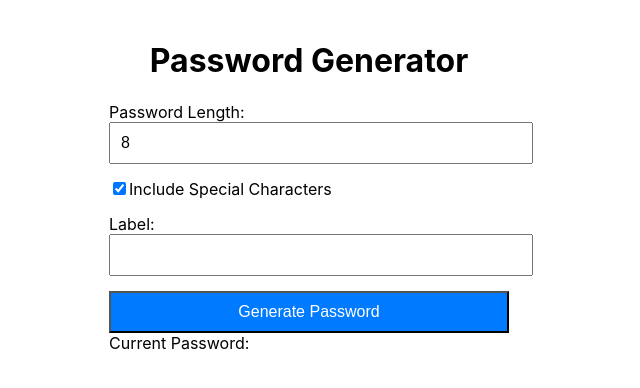
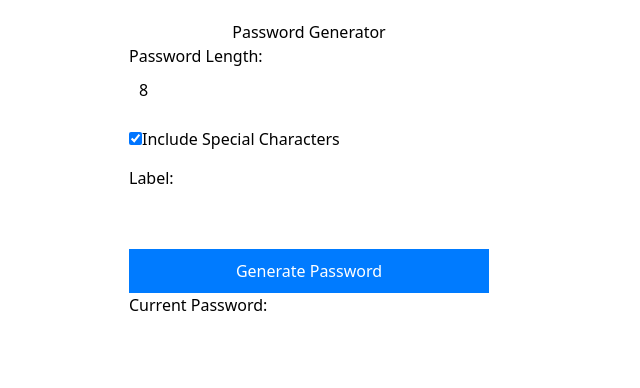
Before and after one commit to Shraghav/Password-Generator, a React (Create React App) app: page / in a window 1280 px wide. Shown: the top 388 px of the page, without its empty margins (331-971 px from the left). Built offline with nearby package versions, Linux system fonts and the light colour scheme.

Commit message:
Tailwand CSS updates

```diff
--- a/package.json
+++ b/package.json
@@ -35,5 +35,8 @@
       "last 1 firefox version",
       "last 1 safari version"
     ]
+  },
+  "devDependencies": {
+    "tailwindcss": "^3.4.4"
   }
 }
--- a/src/index.css
+++ b/src/index.css
@@ -1,13 +1,3 @@
-body {
-  margin: 0;
-  font-family: -apple-system, BlinkMacSystemFont, 'Segoe UI', 'Roboto', 'Oxygen',
-    'Ubuntu', 'Cantarell', 'Fira Sans', 'Droid Sans', 'Helvetica Neue',
-    sans-serif;
-  -webkit-font-smoothing: antialiased;
-  -moz-osx-font-smoothing: grayscale;
-}
-
-code {
-  font-family: source-code-pro, Menlo, Monaco, Consolas, 'Courier New',
-    monospace;
-}
+@tailwind base;
+@tailwind components;
+@tailwind utilities;
--- /dev/null
+++ b/tailwind.config.js
@@ -0,0 +1,11 @@
+/** @type {import('tailwindcss').Config} */
+module.exports = {
+  content: [
+    "./src/templates/PassworPostResult.js",
+    "./src/templates/PasswordGetResult.js"
+  ],
+  theme: {
+    extend: {},
+  },
+  plugins: [],
+}
```
Also changed, not shown: 1 other file (tests, documents, lock files or other folders).
